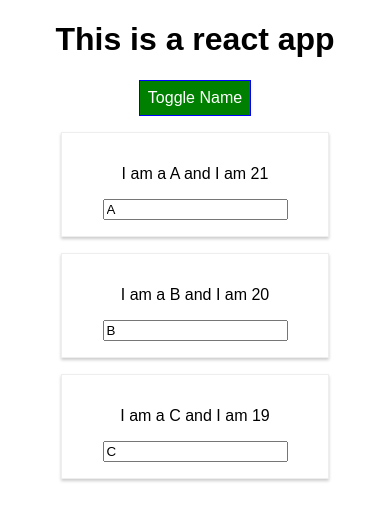
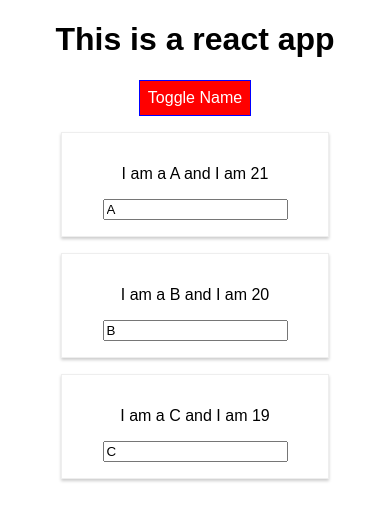
Before and after one commit to pravi-cet/react-sample, a React app: page / in a window 390 px wide. Both pictures are taken after a click on the button "Toggle Name". Shown: the top 520 px of the page. Built offline with nearby package versions, Linux system fonts and the light colour scheme.

Commit message:
Added media query and css module

```diff
--- a/config/webpack.config.dev.js
+++ b/config/webpack.config.dev.js
@@ -164,6 +164,8 @@
                 loader: require.resolve('css-loader'),
                 options: {
                   importLoaders: 1,
+                  modules:true,
+                  localIdentName: '[name]__[local]__[hash:base64:5]',
                 },
               },
               {
--- a/config/webpack.config.prod.js
+++ b/config/webpack.config.prod.js
@@ -182,6 +182,8 @@
                       options: {
                         importLoaders: 1,
                         minimize: true,
+                        modules:true,
+                        localIdentName: '[name]__[local]__[hash:base64:5]',
                         sourceMap: shouldUseSourceMap,
                       },
                     },
--- a/package.json
+++ b/package.json
@@ -35,13 +35,13 @@
     "raf": "3.4.0",
     "react": "^16.4.1",
     "react-dev-utils": "^5.0.1",
-    "react-dom": "^16.4.1",
+    "react-dom": "^16.4.2",
     "resolve": "1.6.0",
     "style-loader": "0.19.0",
     "sw-precache-webpack-plugin": "0.11.4",
-    "url-loader": "0.6.2",
+    "url-loader": "0.6.1",
     "webpack": "3.8.1",
-    "webpack-dev-server": "2.9.4",
+    "webpack-dev-server": "1.9.4",
     "webpack-manifest-plugin": "1.3.2",
     "whatwg-fetch": "2.0.3"
   },
--- a/src/App.css
+++ b/src/App.css
@@ -1,3 +1,22 @@
-.App {
+.App{
   text-align: center;
 }
+
+.App button {
+  background-color : red;
+  color: white;
+  font: inherit;
+  border: 1px solid blue;
+  padding: 8px;
+  cursor: pointer;
+}
+
+.App button:hover {
+  background-color: lightgreen;
+  color: black;
+}
+
+.App button.Red:hover {
+  background-color: salmon;
+  color: black;
+}
--- a/src/App.js
+++ b/src/App.js
@@ -1,5 +1,5 @@
 import React, { Component } from 'react';
-import './App.css';
+import classpack from './App.css';
 import Person  from './Person/Person';
 
 class App extends Component {
@@ -41,6 +41,7 @@
 
   // copy the text from textbox
   currPerson.name = event.target.value;
+  currPerson.age = this.state.persons[currPersonIndex].age;
   // clone the state object before changing and change it
   const personsCopy = [...this.state.persons];
   personsCopy[currPersonIndex] = currPerson;
@@ -55,16 +56,8 @@
 }
 
   render() {
-    const style = {
-      backgroundColor: 'red',
-      color: 'white',
-      font: 'inherit',
-      border: '1px solid blue',
-      padding: '8px',
-      cursor: 'pointer'
-    };
-
     let persons = null;
+    let btnClass = '';
     if (this.state.showPersons) {
       persons = (
         <div>
@@ -78,12 +71,12 @@
         })}
         </div>
       );
-      style.backgroundColor = 'green';
+      btnClass = classpack.Red;
   }
     return (
-      <div className="App">
+      <div className={classpack.App}>
       <h1>This is a react app</h1>
-      <button style={style} onClick={this.showPersonsHandler}>Toggle Name</button>
+      <button className={btnClass} onClick={this.showPersonsHandler}>Toggle Name</button>
       {persons}
       </div>
 
--- a/src/Person/Person.css
+++ b/src/Person/Person.css
@@ -6,3 +6,9 @@
     padding: 16px;
     text-align: center;
 }
+
+@media (min-width: 500px){
+  .Person {
+    width: 450px;
+  }
+}
--- a/src/Person/Person.js
+++ b/src/Person/Person.js
@@ -1,9 +1,9 @@
 import React from 'react';
-import './Person.css';
+import personclass from './Person.css';
 
 const Person = (props) => {
   return (
-    <div className="Person">
+    <div className={personclass.Person}>
     <p onClick={props.click}>I am a {props.name} and I am {props.age}</p>
     <p>{props.children}</p>
     <input type="text" onChange={props.changeHappened} value={props.name}/>
```
